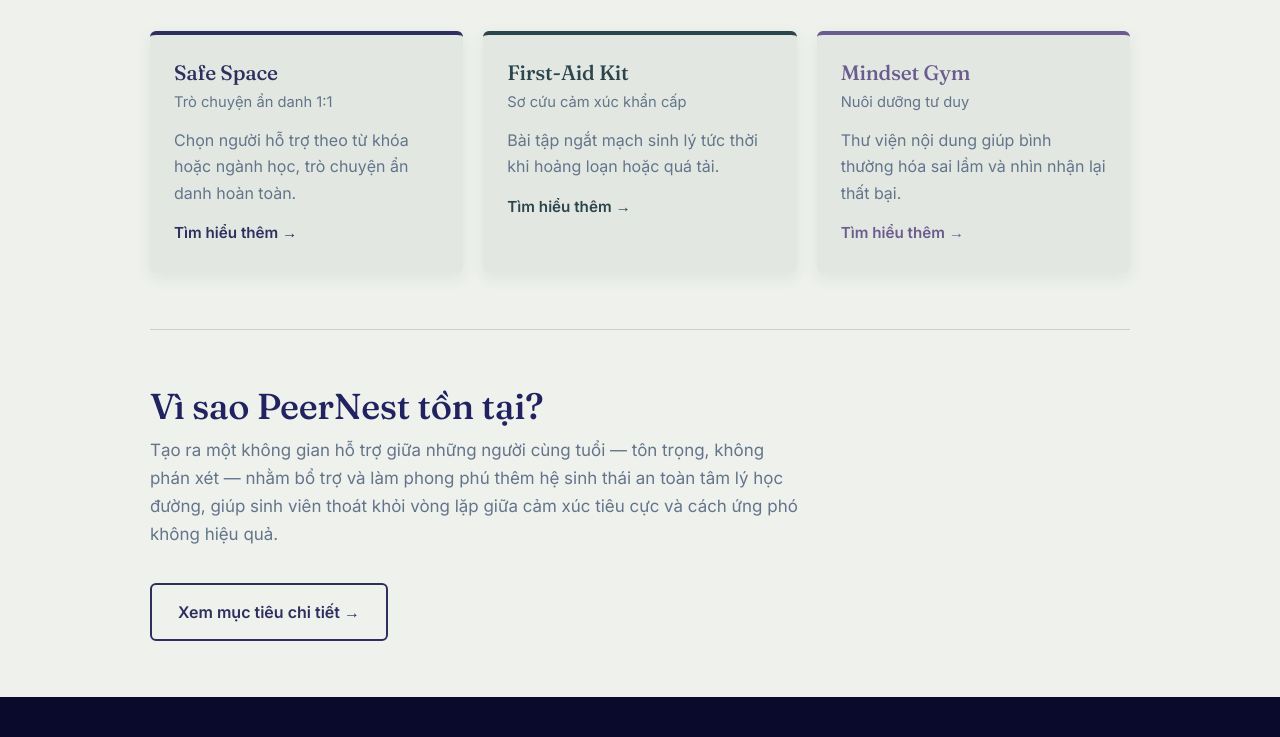
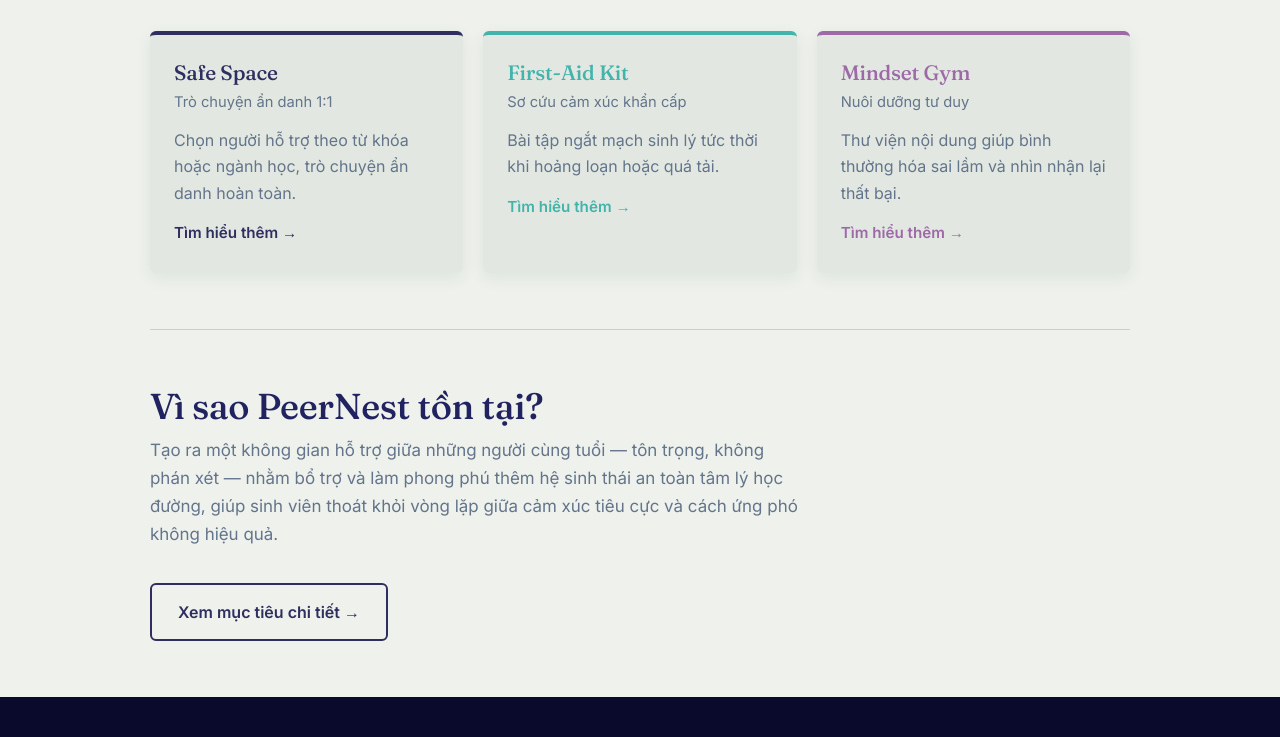
Before and after one commit to MinhTuan-png/PeerNest, a website: page index.html in a window 1280 px wide. Shown: the part 747-1484 px from the top of the page. Drawn offline with Linux system fonts and the light colour scheme.

Commit message:
Update index.html

```diff
--- a/index.html
+++ b/index.html
@@ -24,8 +24,8 @@
       --ink-soft: #63748b;
       --teal: #2f2f5f;
       --teal-dark: #242a4b;
-      --amber: #2c444c;
-      --plum: #6b5b8e;
+      --amber: #42b4ac;
+      --plum: #9d69a7;
       --card: #e2e8e1;
       --card-dark: #d8e0d9;
       --line: #c8d1c9;
```
